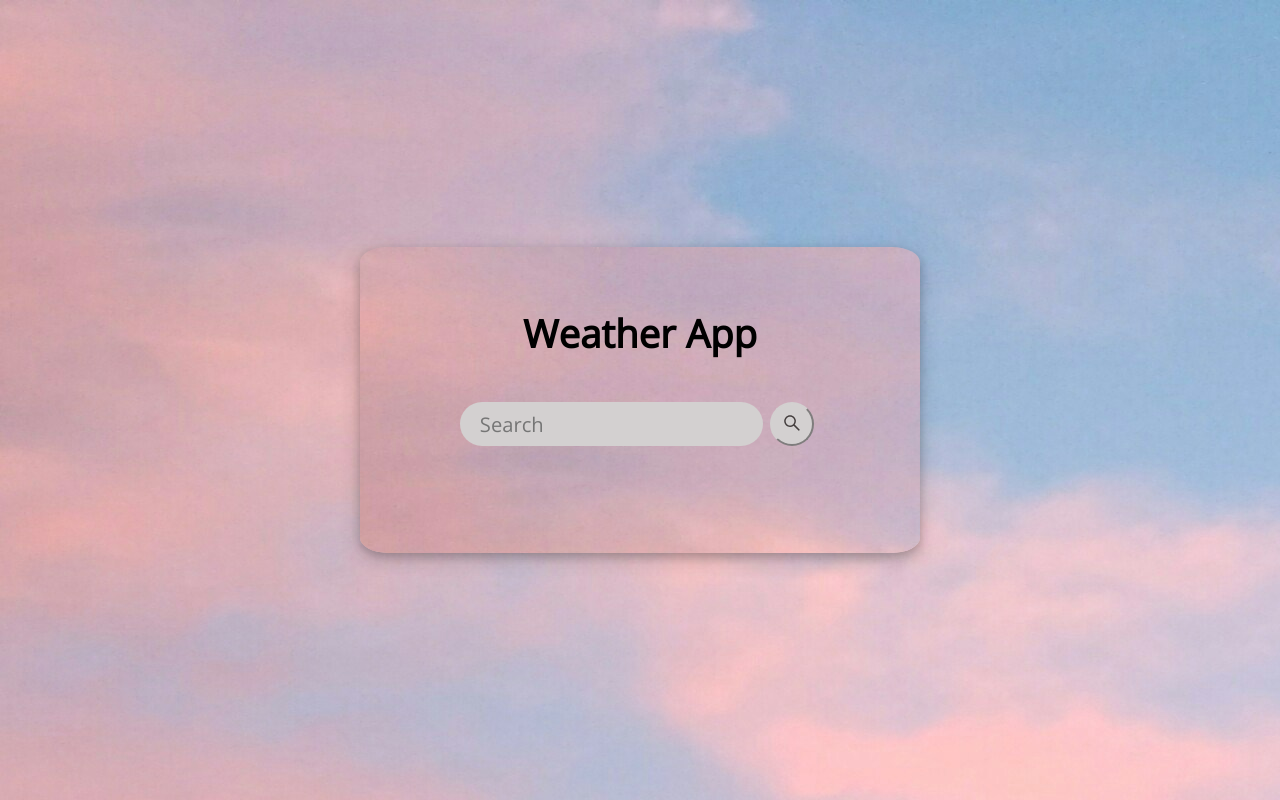
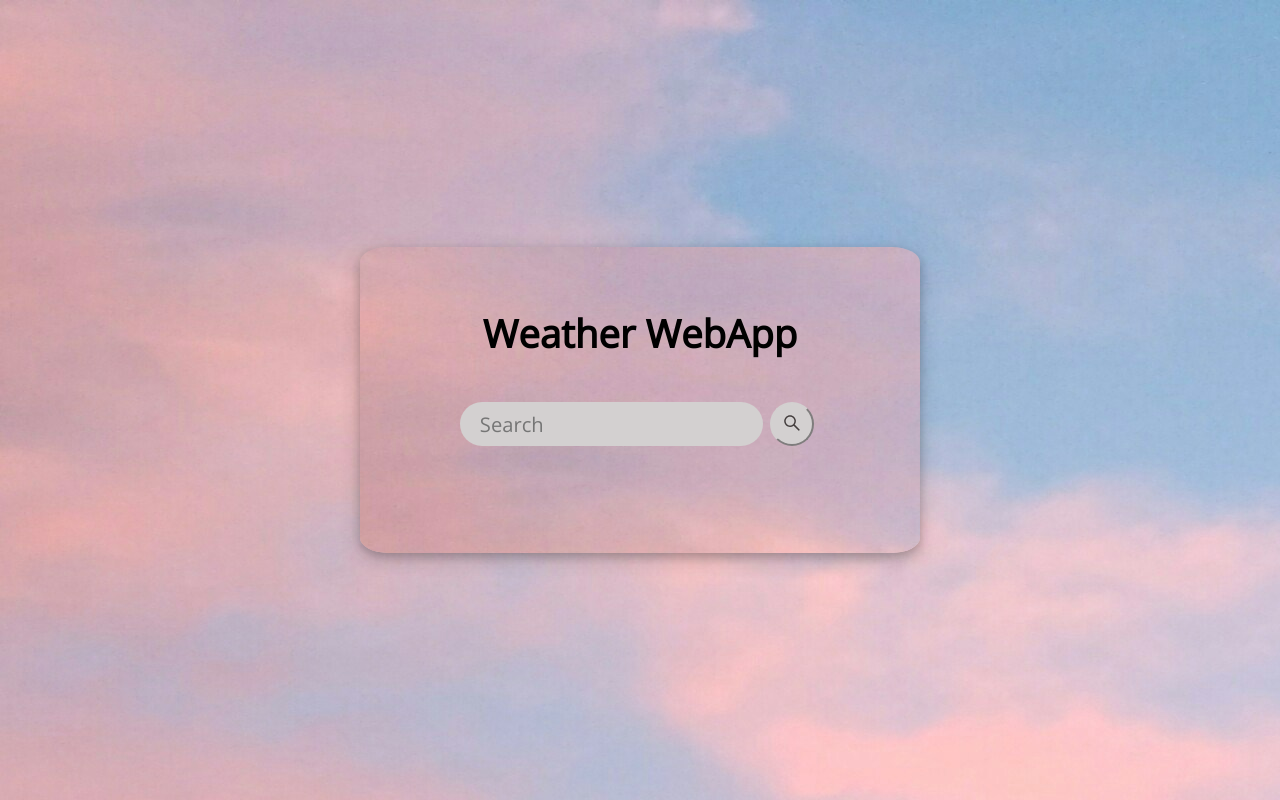
Before and after one commit to Sharvari102/weather-app, a plain HTML site: page weather app/index.html in a window 1280 px wide. Drawn offline with nearby package versions, Linux system fonts and the light colour scheme; a web font is replaced by a local one.

Commit message:
changed the title

```diff
--- a/weather app/index.html
+++ b/weather app/index.html
@@ -12,7 +12,7 @@
 <body>
     <div class="spinner" style="display: none"></div>
     <div class="card">
-        <h1 class="title">Weather App</h1>
+        <h1 class="title">Weather WebApp</h1>
 
         <div class="search">
             <input type="text" class="search-bar" placeholder="Search" >
```
